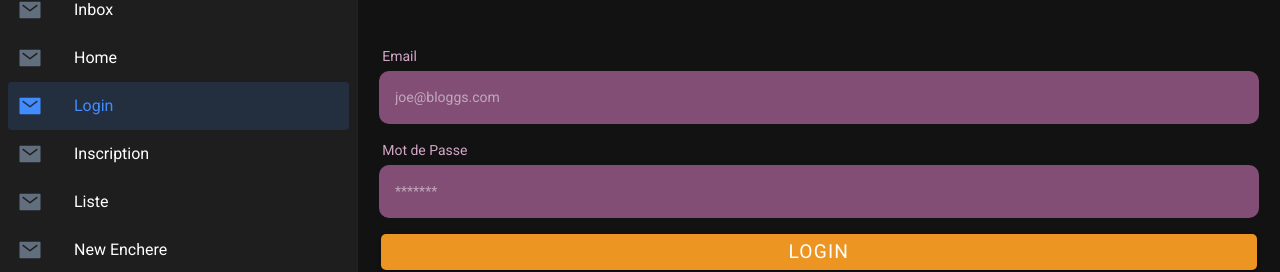
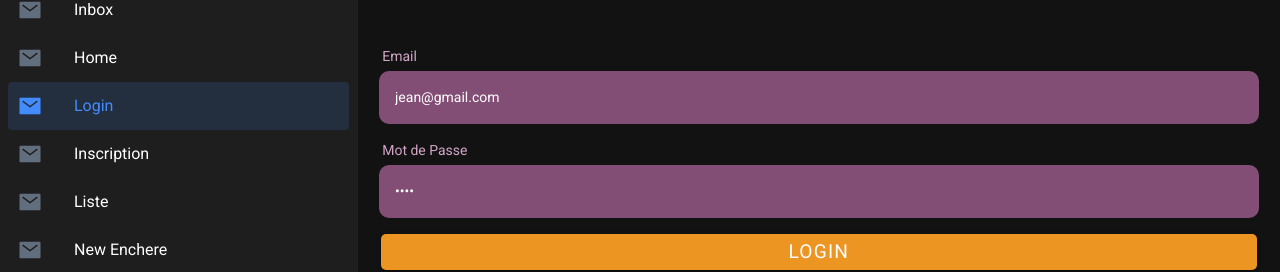
Before and after one commit to Heriniavo-Tiany/enchere-mobile, a React (Create React App) app: page /login in a window 1280 px wide. Shown: the part 141-413 px from the top of the page. Built offline with nearby package versions, Linux system fonts and the light colour scheme.

Commit message:
default Value

```diff
--- a/src/components/CustomField.js
+++ b/src/components/CustomField.js
@@ -5,7 +5,6 @@ const CustomField = ({field, errors}) => {
 
     const error = errors && errors.filter(e => e.id === field.id)[0];
     const errorMessage = error && errors.filter(e => e.id === field.id)[0].message;
-
     return (
 
         <div className={ styles.field }>
@@ -13,7 +12,7 @@ const CustomField = ({field, errors}) => {
                 { field.label }
                 { error && <p className="animate__animated animate__bounceIn">{ errorMessage }</p> }
             </IonLabel>
-            <IonInput className={ styles.customInput } { ...field.input.props } { ...field.input.state } />
+            <IonInput className={ styles.customInput } { ...field.input.props } { ...field.input.state } value={field.input.props.value} />
         </div>
     );
 };
--- a/src/data/fields.js
+++ b/src/data/fields.js
@@ -71,13 +71,12 @@ export const useLoginFields = () => {
             label: "Email",
             required: true,
             input: {
-
                 props: {
                     type: "email",
                     placeholder: "joe@bloggs.com",
                     value: "jean@gmail.com"
                 },
-                state: useFormInput("")
+                state: useFormInput("jean@gmail.com")
             }
         },
         {
@@ -85,13 +84,12 @@ export const useLoginFields = () => {
             label: "Mot de Passe",
             required: true,
             input: {
-
                 props: {
                     type: "password",
                     placeholder: "*******",
                     value: "jean"
                 },
-                state: useFormInput("")
+                state: useFormInput("Jean")
             }
         }
     ];
```
